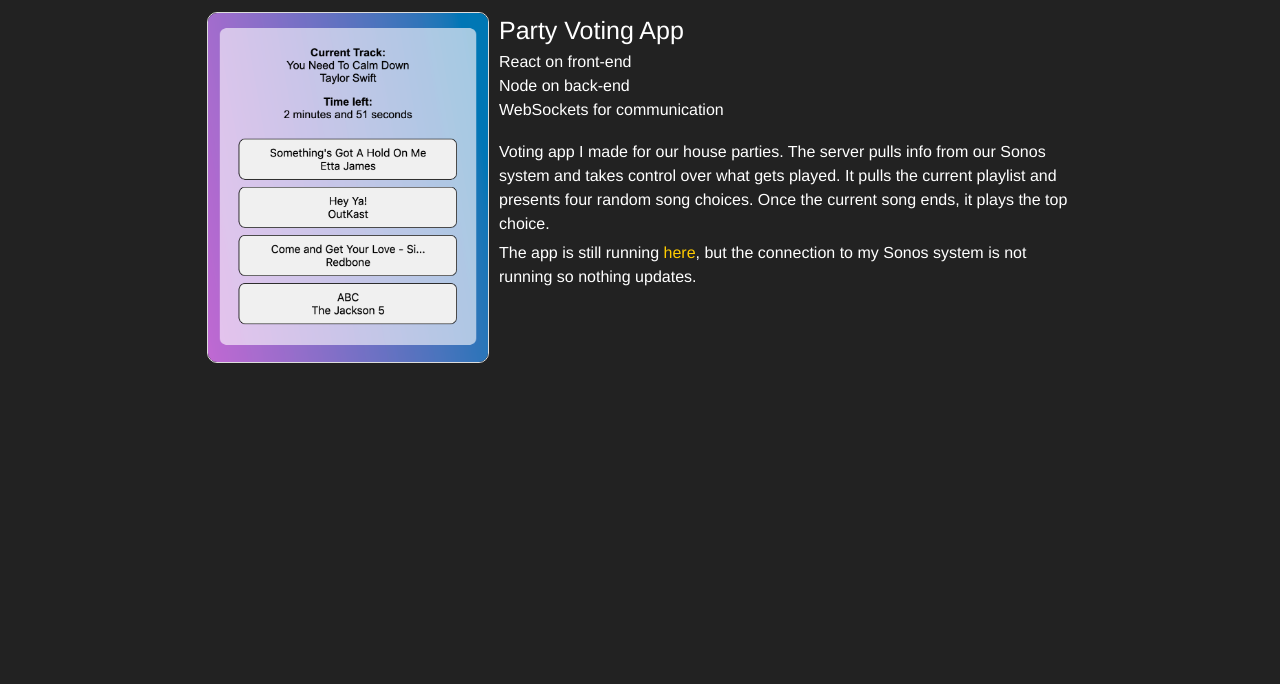
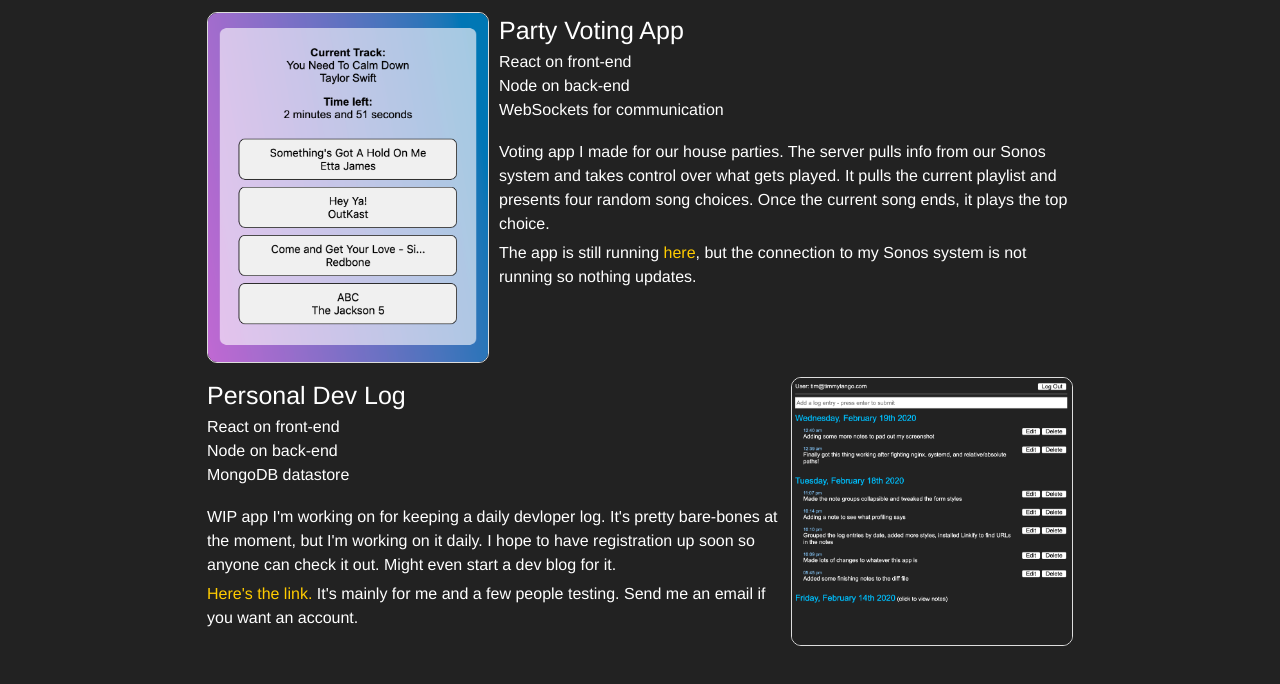
Before and after one commit to TimmyTango/timmytango.com, a website built with Parcel: page src/index.html in a window 1280 px wide. Shown: the part 378-1062 px from the top of the page. Before the commit the page ends 800 px from the top, so only its background shows below. Built offline with nearby package versions, Linux system fonts and the light colour scheme.

Commit message:
added devlog to projects

```diff
--- a/src/index.html
+++ b/src/index.html
@@ -42,10 +42,7 @@
             <span class="anchor"></span>
             <h2 class="center">Projects</h2>
             <div class="row">
-                <div class="col-12 col-sm-5 col-md-4">
-                    <img src="./img/party-app.png" alt="party voting app">
-                </div>
-                <div class="col-12 col-sm-7 col-md-8">
+                <div class="col-12 col-sm-7 col-md-8 float-right">
                     <h4>Party Voting App</h4>
                     <p>React on front-end</p>
                     <p>Node on back-end</p>
@@ -53,6 +50,23 @@
                     <br>
                     <p class="gutter-bottom">Voting app I made for our house parties. The server pulls info from our Sonos system and takes control over what gets played. It pulls the current playlist and presents four random song choices. Once the current song ends, it plays the top choice.</p>
                     <p>The app is still running <a href="https://party.timmytango.com" target="_blank">here</a>, but the connection to my Sonos system is not running so nothing updates.</p>
+                </div>
+                <div class="col-12 col-sm-5 col-md-4">
+                    <img src="./img/party-app.png" alt="party voting app">
+                </div>
+            </div>
+            <div class="row">
+                <div class="col-12 col-sm-7 col-md-8">
+                    <h4>Personal Dev Log</h4>
+                    <p>React on front-end</p>
+                    <p>Node on back-end</p>
+                    <p>MongoDB datastore</p>
+                    <br>
+                    <p class="gutter-bottom">WIP app I'm working on for keeping a daily devloper log. It's pretty bare-bones at the moment, but I'm working on it daily. I hope to have registration up soon so anyone can check it out. Might even start a dev blog for it.</p>
+                    <p><a href="https://timmytango.com/devlog" target="_blank">Here's the link.</a> It's mainly for me and a few people testing. Send me an email if you want an account.</p>
+                </div>
+                <div class="col-12 col-sm-5 col-md-4">
+                    <img src="./img/devlog.png" alt="devlog app">
                 </div>
             </div>
         </section>
--- a/src/scss/site/_module.scss
+++ b/src/scss/site/_module.scss
@@ -52,4 +52,10 @@ main {
             display: none;
         }
     }
+
+    @include create-mq($breakpoint-sm) {
+        .float-right {
+            order: 99;
+        }
+    }
 }
```
Also changed, not shown: src/img/devlog.png (added).
